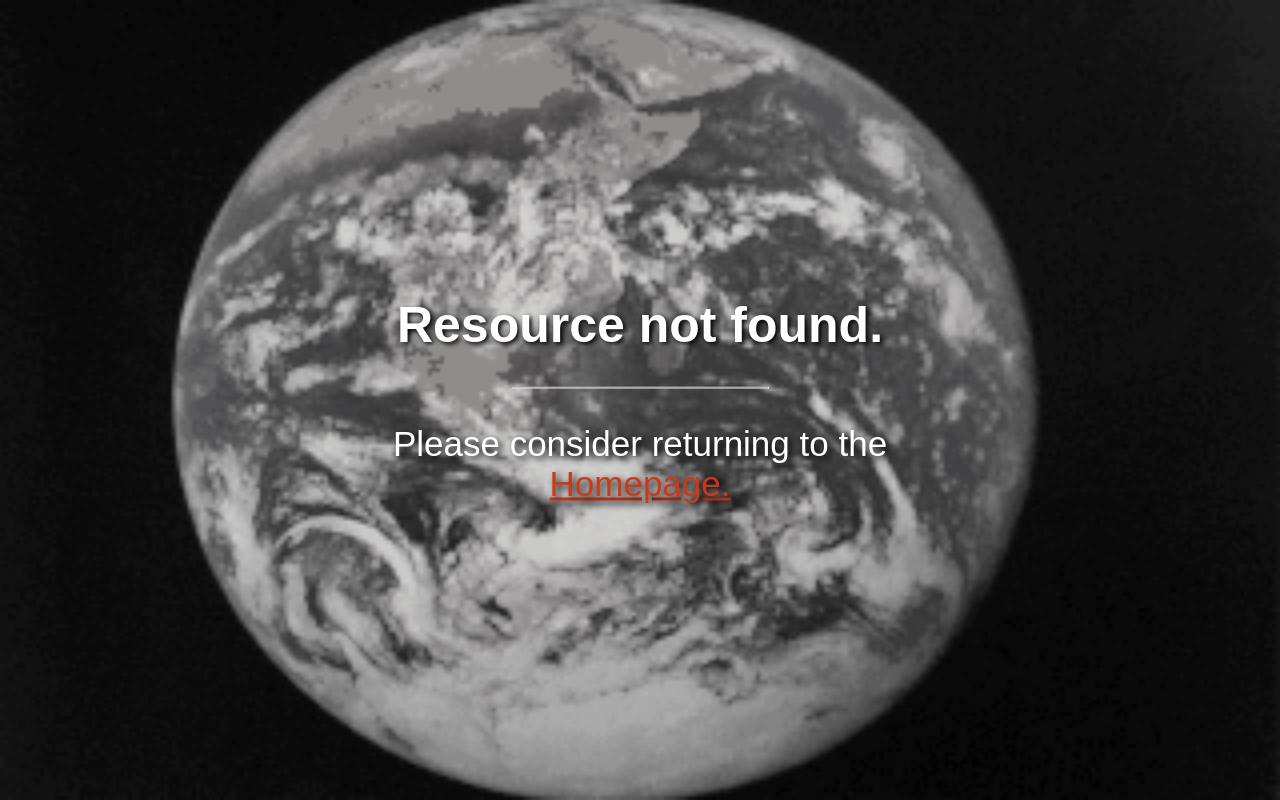
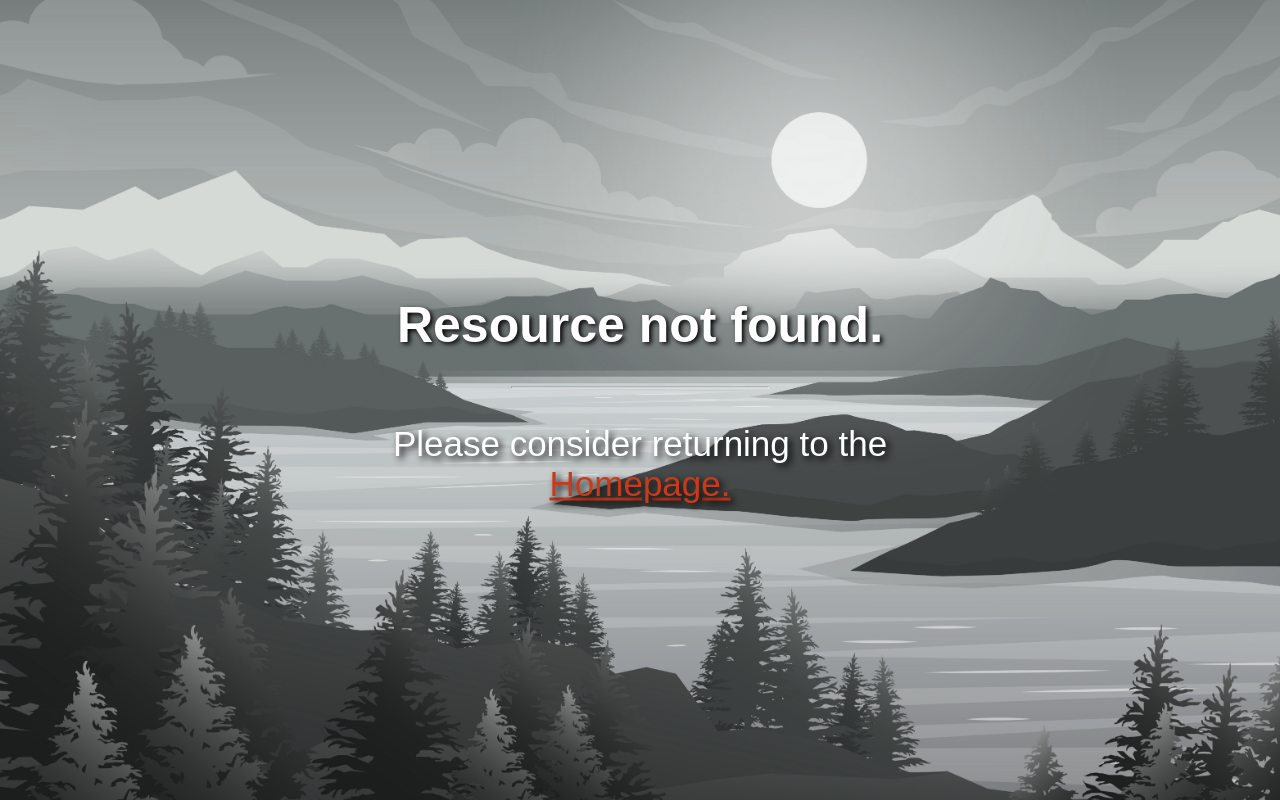
Before and after one commit to jcommander/secret-songplayer-public, a PHP site: page /not_found.html in a window 1280 px wide. Run offline with PHP 8.4, Linux system fonts and the light colour scheme.

Commit message:
Made font source local and added Showcase + Lyrics Example

```diff
--- a/css/main_style.css
+++ b/css/main_style.css
@@ -4,7 +4,7 @@
   font-style: normal;
   font-weight: 420;
   font-display: swap;
-  src: url(https://fonts.gstatic.com/s/oswald/v40/TK3_WkUHHAIjg75cFRf3bXL8LICs1_FvsUhiZTaR.woff2) format('woff2');
+  src: url(/fonts/Oswald.woff2) format('woff2');
   unicode-range: U+0100-024F, U+0259, U+1E00-1EFF, U+2020, U+20A0-20AB, U+20AD-20CF, U+2113, U+2C60-2C7F, U+A720-A7FF;
 }
 
@@ -25,7 +25,7 @@ p, div{
 }
 
 .bgimg {
-    background-image: url(/img/pb.gif);
+    background-image: url(/img/bg.jpg);
     background-repeat: no-repeat;
     background-position: center;
     background-size: cover;
--- a/index.php
+++ b/index.php
@@ -35,7 +35,7 @@
 				</div>
 			</div>
 		</div>
-		<a href="extras/experimental.mp3" class="download-btn" download></a>
+		<a href="audio/experimental.mp3" class="download-btn" download></a>
 		<audio style="width: 0%" preload="none" controls>
 		<source src="" type="audio/mpeg">
 		</audio>
@@ -66,7 +66,7 @@
 					<label for="playing-'.$i.'"></label>';
 
 					// Lyrics
-					if (file_exists('extras/songs/'.pathinfo($cur, PATHINFO_FILENAME).'.txt'))
+					if (file_exists('audio/'.pathinfo($cur, PATHINFO_FILENAME).'.txt'))
 					{
 						echo '
 						<div class="lyrics">
```
Also changed, not shown: audio/gebrochen.txt (added, +13 -0 lines), README.md, fonts/Oswald.woff2 (added), img/showcase.png (added), 1 other file.
